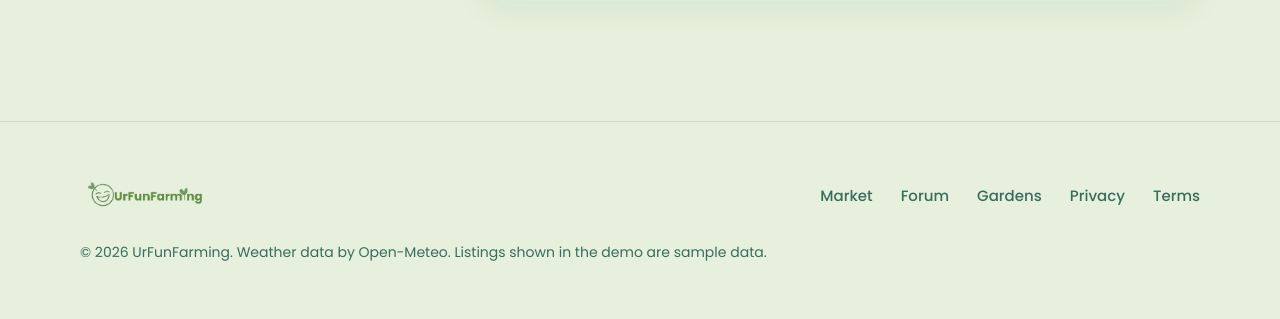
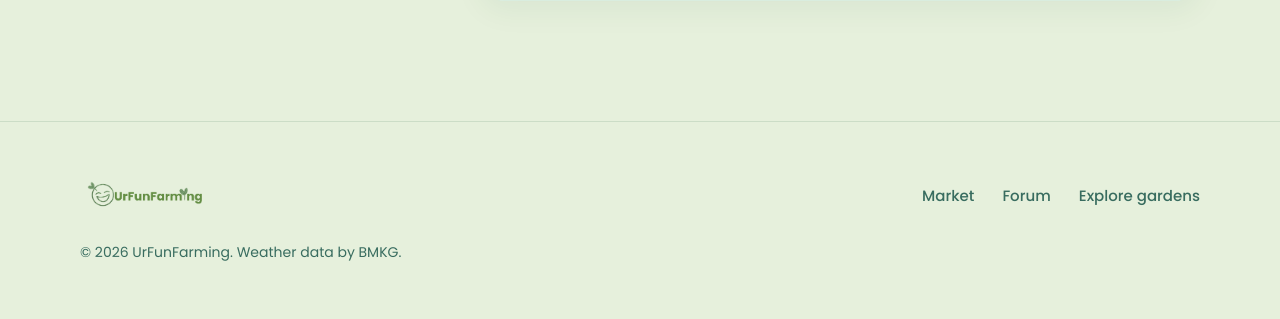
Before and after one commit to paramitasan/urFunFarming, a Django app: page /profile/ in a window 1280 px wide. Shown: the part 1872-2191 px from the top of the page. Run offline with Django 5.2, Linux system fonts and the light colour scheme; the visitor is signed in with stand-in values (Sample User, id 1); data comes from the database, SQL or seed files in the repository; some libraries are stand-ins or nearby versions.

Commit message:
Change footer

```diff
--- a/templates/footer.html
+++ b/templates/footer.html
@@ -7,16 +7,21 @@
             </a>
 
             <ul class="footer-links">
+                {% if user.profile.is_grower %}
+                {% with page=request.resolver_match.view_name %}
+                <li><a href="{% url 'gardens:mine' %}"{% if request.resolver_match.app_name == 'gardens' %} aria-current="page"{% endif %}>My gardens</a></li>
+                <li><a href="#"{% if page == 'journal:index' %} aria-current="page"{% endif %}>Plant journal</a></li>
+                <li><a href="#"{% if page == 'care:index' %} aria-current="page"{% endif %}>Plant care</a></li>
+                {% endwith %}
+                {% endif %}
                 <li><a href="{% url 'marketplace:index' %}">Market</a></li>
                 <li><a href="{% url 'forum:forum_list' %}">Forum</a></li>
-                <li><a href="{% url 'gardens:explore' %}">Gardens</a></li>
-                <li><a href="#">Privacy</a></li>
-                <li><a href="#">Terms</a></li>
+                <li><a href="{% url 'gardens:explore' %}">Explore gardens</a></li>
             </ul>
         </div>
 
         <p class="footer-note">
-            &copy; 2026 UrFunFarming. Weather data by Open-Meteo. Listings shown in the demo are sample data.
+            &copy; 2026 UrFunFarming. Weather data by BMKG.
         </p>
     </div>
 </footer>
```
